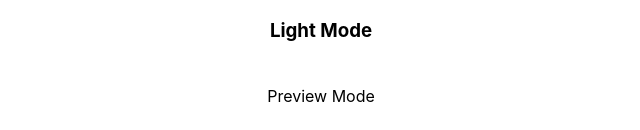
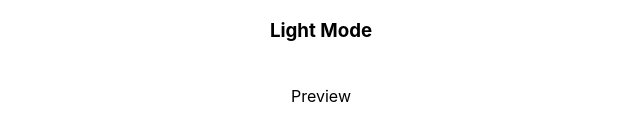
Before and after one commit to HotCodeAcademy/context-mode, a React (Create React App) app: page / in a window 1280 px wide. Shown: the top 130 px of the page, without its empty margins (319-959 px from the left). Built offline with nearby package versions, Linux system fonts and the light colour scheme.

Commit message:
refactor(): refactor components

```diff
--- a/src/components/Component1.js
+++ b/src/components/Component1.js
@@ -12,7 +12,7 @@ const Component1 = ({ isDarkMode }) => {
         margin: "10px",
       }}
     >
-        <p>Preview Mode</p>
+        <p>Preview</p>
       <Component2 isDarkMode={isDarkMode} />
     </div>
   );
```
